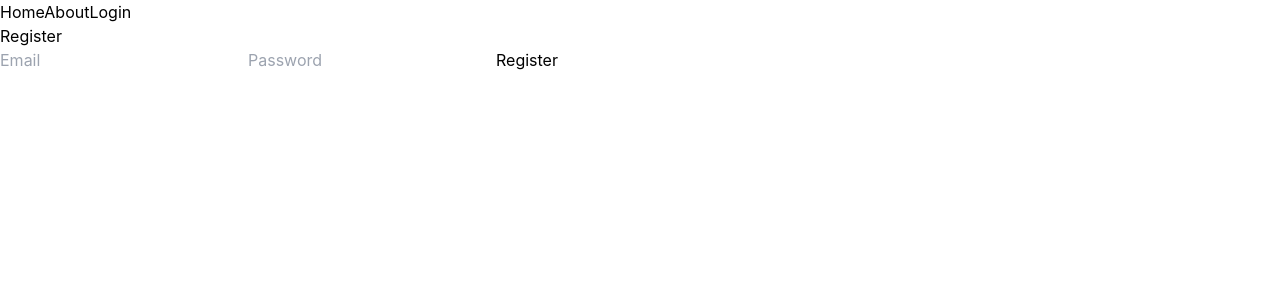
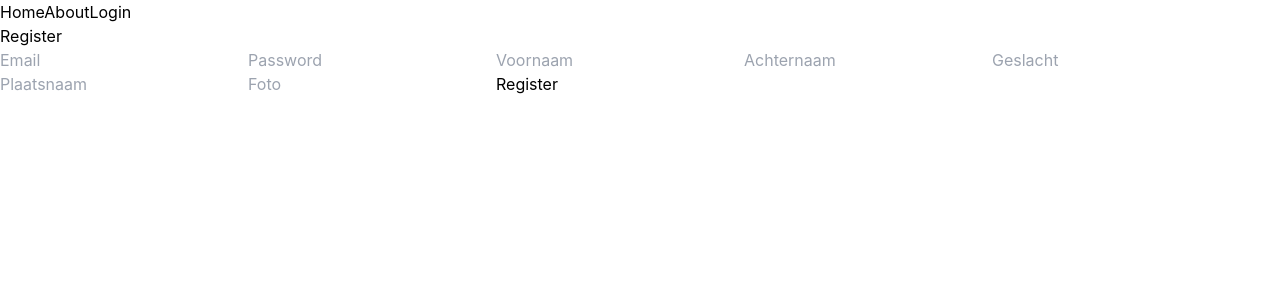
Before and after one commit to NaserJafari/tinderapp, a React (Create React App) app: page /register in a window 1280 px wide. Shown: the top 300 px of the page. Built offline with nearby package versions, Linux system fonts and the light colour scheme; no server answers.

Commit message:
aanmaken van user verplaatst naar register pagina

```diff
--- a/src/App.js
+++ b/src/App.js
@@ -16,27 +16,11 @@ function App() {
   const [users, setUsers] = useState([]);
   const [credential, setCredential] = useState([]);
   const collectionUsers = collection(db, "users");
-  const [voornaam, setVoornaam] = useState("");
-  const [achternaam, setAchternaam] = useState("");
-  const [plaatsnaam, setPlaatsnaam] = useState("");
-  const [foto, setFoto] = useState("");
 
   const haalDocumentenOp = useCallback(async () => {
     const data = await getDocs(collectionUsers);
     setUsers(data.docs.map((doc) => ({ ...doc.data(), id: doc.id })));
   }, [collectionUsers]);
-
-  const createUser = async (e) => {
-    e.preventDefault();
-    await addDoc(collectionUsers, {
-      voornaam: voornaam,
-      achternaam: achternaam,
-      plaatsnaam: plaatsnaam,
-      foto: foto,
-    });
-    setVoornaam("");
-    setAchternaam("");
-  };
 
   const loginMetGoogle = async () => {
     const credential = await signInWithPopup(auth, googleProvidor);
@@ -66,19 +50,6 @@ function App() {
         </div>
         <div className="navrechts">
           <button onClick={loginMetGoogle}>Login met Google</button>
-          <form onSubmit={createUser}>
-            <input
-            value={voornaam}
-            onChange={(e) => setVoornaam(e.target.value)}
-            placeholder="Voornaam"
-          />
-          <input
-            value={achternaam}
-            onChange={(e) => setAchternaam(e.target.value)}
-            placeholder="Achternaam"
-          />
-          <button type="submit">Maak een user aan</button>
-        </form>
         </div>
       </div>
       <div className="container">
@@ -87,8 +58,9 @@ function App() {
           <p>{user.foto}</p>
           <h2>{user.voornaam}</h2>
           <p>{user.achternaam}</p>
+          <p>{user.geslacht}</p>
           <p>{user.plaatsnaam}</p>
-          <button onClick={() => deleteUser(user.id)}>Delete</button>
+          {/* <button onClick={() => deleteUser(user.id)}>Delete</button> */}
         </div>
       ))}
       </div>
--- a/src/Register.js
+++ b/src/Register.js
@@ -2,13 +2,41 @@ import { getAuth, createUserWithEmailAndPassword } from "firebase/auth";
 import { useState } from "react";
 import { db } from "./config/firebase";
 import { collection } from "firebase/firestore";
+import { useEffect, useCallback } from "react";
+import {
+  getDocs,
+  addDoc,
+  deleteDoc,
+  doc,
+  updateDoc,
+} from "firebase/firestore";
 
 function Register()
 {
   const [email, setEmail] = useState('');
   const [password, setPassword] = useState('');
+  const [voornaam, setVoornaam] = useState("");
+  const [achternaam, setAchternaam] = useState("");
+  const [plaatsnaam, setPlaatsnaam] = useState("");
+  const [foto, setFoto] = useState("");
+  const [geslacht, setGeslacht] = useState("");
+  const [users, setUsers] = useState([]);
   const auth = getAuth();
   const collectionUsers = collection(db, "users");
+  const createUser = async (e) => {
+    e.preventDefault();
+    await addDoc(collectionUsers, {
+      voornaam: voornaam,
+      achternaam: achternaam,
+      geslacht: geslacht,
+      plaatsnaam: plaatsnaam,
+      foto: foto,
+    });
+    setVoornaam("");
+    setAchternaam("");
+  };
+
+
 
   createUserWithEmailAndPassword (auth, email, password)
     .then((userCredential) => {
@@ -26,6 +54,31 @@ function Register()
       <form>
         <input type="email" placeholder="Email" onChange={(e) => setEmail(e.target.value)} />
         <input type="password" placeholder="Password" onChange={(e) => setPassword(e.target.value)} />
+        <input
+            value={voornaam}
+            onChange={(e) => setVoornaam(e.target.value)}
+            placeholder="Voornaam"
+          />
+          <input
+            value={achternaam}
+            onChange={(e) => setAchternaam(e.target.value)}
+            placeholder="Achternaam"
+          />
+          <input
+            value={geslacht}
+            onChange={(e) => setGeslacht(e.target.value)}
+            placeholder="Geslacht"
+          />
+          <input
+            value={plaatsnaam}
+            onChange={(e) => setPlaatsnaam(e.target.value)}
+            placeholder="Plaatsnaam"
+          />
+          <input
+            value={foto}
+            onChange={(e) => setFoto(e.target.value)}
+            placeholder="Foto"
+          />
         <button type="submit">Register</button>
       </form>
     </div>
```
